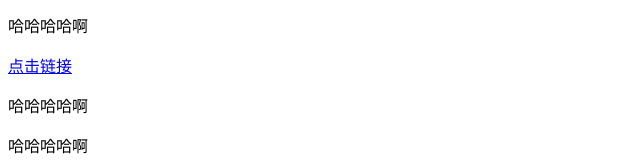
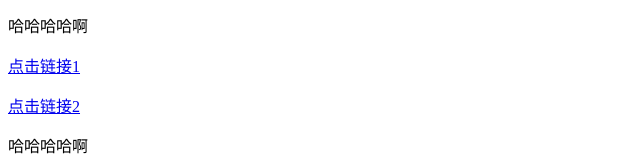
Before and after one commit to uyeqweyq1726/ios, a plain HTML site: page index1.html in a window 1280 px wide. Shown: the part 403-570 px from the top of the page, without its empty margins (0-640 px from the left). Drawn offline with Linux system fonts and the light colour scheme.

Commit message:
Update and rename index.html to index1.html

```diff
--- a/index.html
+++ b/index1.html
@@ -26,7 +26,8 @@
 <p>哈哈哈哈啊</p>
 <p>哈哈哈哈啊</p>
 <p>哈哈哈哈啊</p>
-    <p><a href="1.html">点击链接</a></p>
+    <p><a href="1.html">点击链接1</a></p>
+    <p><a href="2.html">点击链接2</a></p>
 <p>哈哈哈哈啊</p>
 <p>哈哈哈哈啊</p>
 <p>哈哈哈哈啊</p>
```
